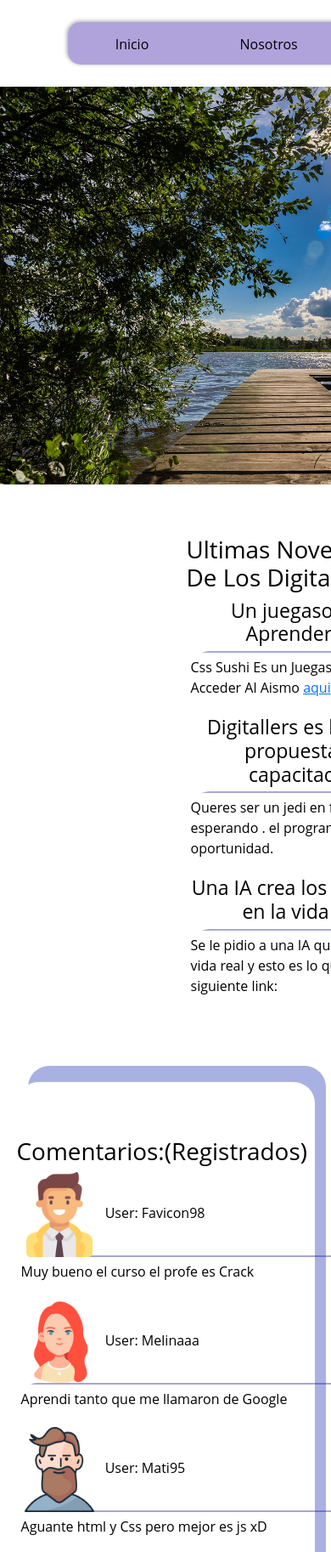
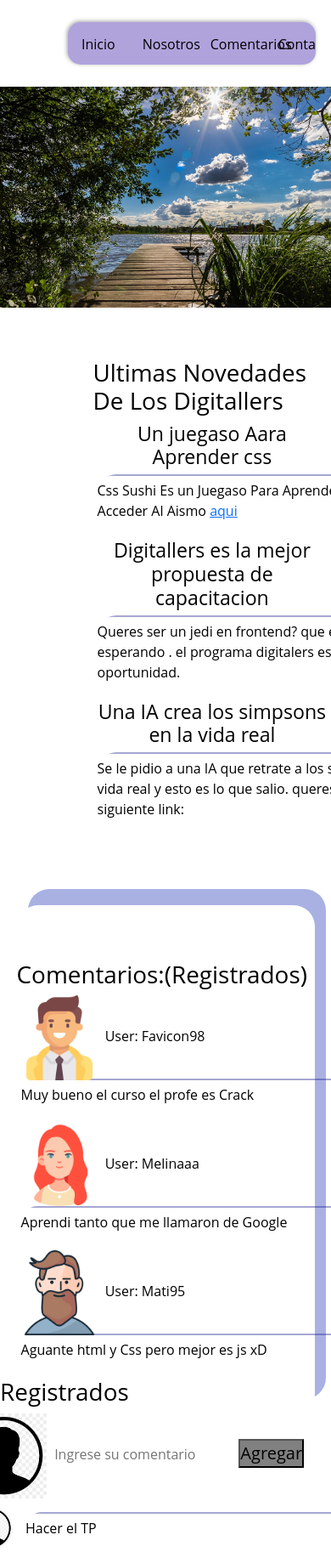
Before and after one commit to maticorona95/maticorona95.github.io, a plain HTML site: page index.html in a window 390 px wide. Shown: the top 1826 px of the page at 85% size. Drawn offline with nearby package versions, Linux system fonts and the light colour scheme; some packages are replaced by stand-ins of ours; a script that the page names is missing; a web font is replaced by a local one.

Commit message:
responsive2

```diff
--- a/responsive.css
+++ b/responsive.css
@@ -21,7 +21,7 @@
 @media screen and (max-width:700px){
     .navbar{
         min-width: auto;
-        width: 180%;
+        width: 100%;
 
 
     }
@@ -55,7 +55,7 @@
 @media screen and (max-width:700px){
     .header-imagen{
         min-width: auto;
-        width: 180%;
+        width: 100%;
 
 
     }
@@ -93,7 +93,7 @@
     .not2{
         min-width: auto;
         width: 80%;
-        margin-left: 200px;
+        margin-left: 90px;
 
 
 
@@ -114,6 +114,10 @@
         grid-template-columns: repeat(1, 1fr);
         grid-gap:90px;
         padding: 65px 0px;
+        display: block;
+        margin-bottom: 300px;
+
+
     }
 }
 
@@ -142,9 +146,12 @@
 
 @media screen and (max-width:700px){
     #ftcon{
+
         min-width: auto;
-        width: 180%;
-
+        width: 140%;
+        margin-top: 250px;
+        display: block;
+        justify-content: left;
 
 
 
```
